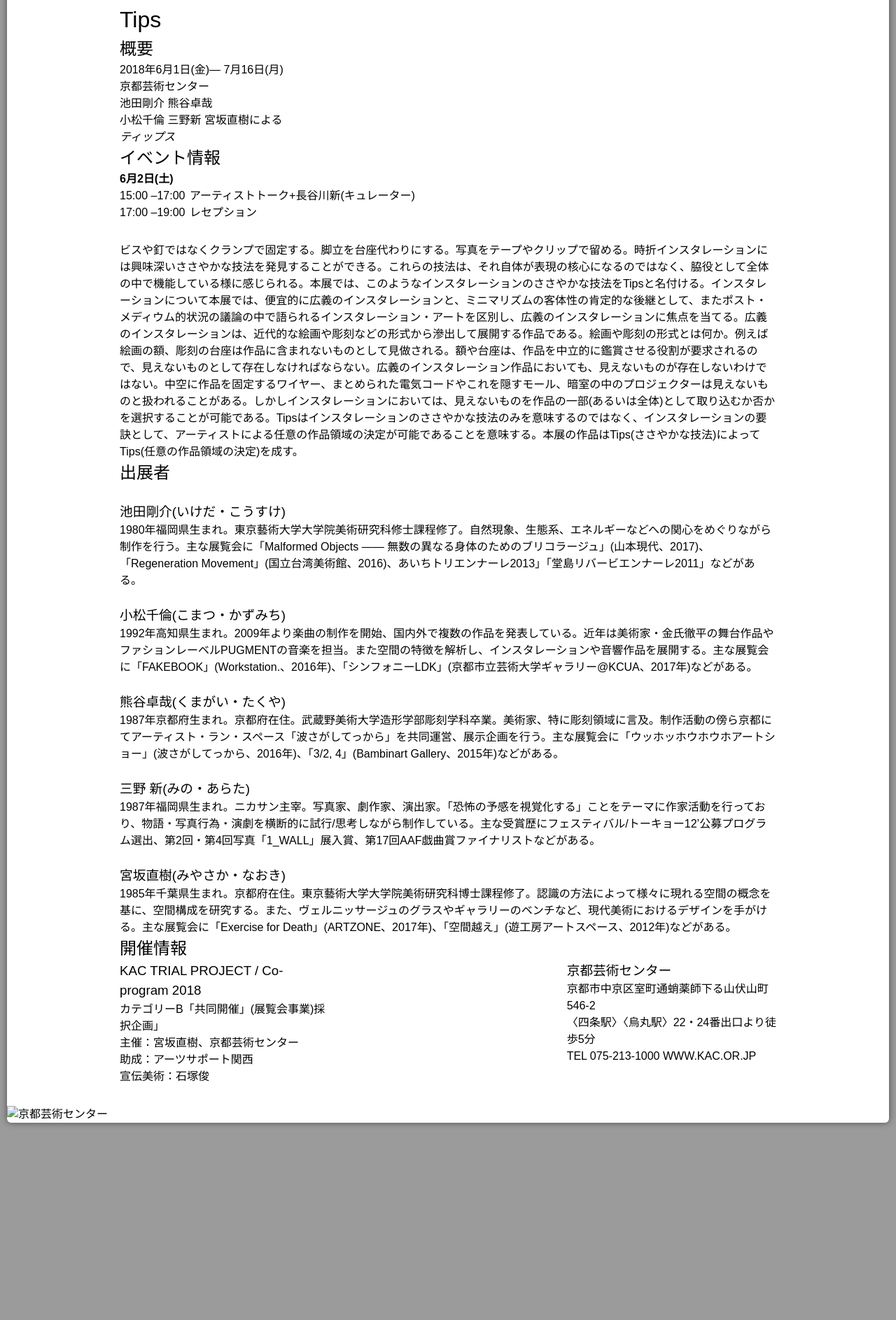
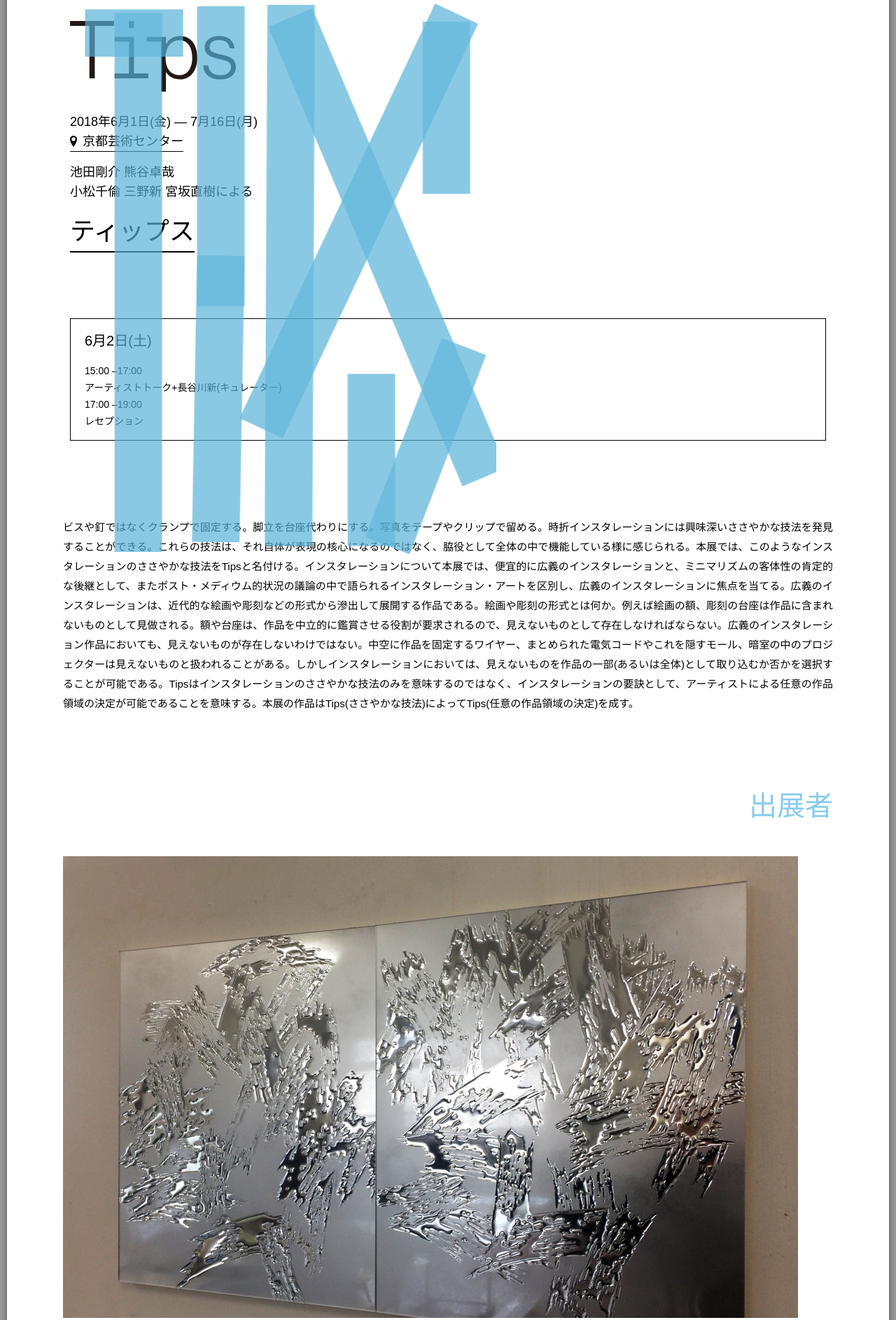
Before and after one commit to tips-kyoto/tips-kyoto, a website: page src/pug/index.pug in a window 1280 px wide. Shown: the part 191-2078 px from the top of the page at 70% size. Before the commit the page ends 1836 px from the top, so only its background shows below. Drawn offline with nearby package versions, Linux system fonts and the light colour scheme; files that its build step writes are made by us from their sources; files whose address does not match are found by name.

Commit message:
SPスタイル調整

```diff
--- a/src/pug/_modules/_footer.pug
+++ b/src/pug/_modules/_footer.pug
@@ -1,4 +1,4 @@
 footer#footer.l-footer
   .l-footer__inner
     .l-footer__logo
-      img(src="" alt="京都芸術センター")
+      img(src="/images/kac_logo.png" alt="京都芸術センター")
--- a/src/pug/index.pug
+++ b/src/pug/index.pug
@@ -6,15 +6,15 @@ block vars
   - var page = pages[key]
 
 block main
-  .l-container
-    section.c-outline
-      h1 Tips
+  section.c-outline
+    .l-container
+      h1.c-outline__logo
+        img(src="/images/tips_logo.svg" alt="Tips")
 
       .c-outline__info
         h2 概要
-        p.
-          2018年6月1日(金)― 7月16日(月)
-          <br>京都芸術センター
+        p 2018年6月1日(金) ― 7月16日(月)<br>
+          a.c-icon.map(href="https://goo.gl/maps/DQJfbHdreA62" target="_blank") 京都芸術センター
         p.
           池田剛介 熊谷卓哉
           <br>小松千倫 三野新 宮坂直樹による
@@ -34,32 +34,33 @@ block main
         p.
           ビスや釘ではなくクランプで固定する。脚立を台座代わりにする。写真をテープやクリップで留める。時折インスタレーションには興味深いささやかな技法を発見することができる。これらの技法は、それ自体が表現の核心になるのではなく、脇役として全体の中で機能している様に感じられる。本展では、このようなインスタレーションのささやかな技法をTipsと名付ける。インスタレーションについて本展では、便宜的に広義のインスタレーションと、ミニマリズムの客体性の肯定的な後継として、またポスト・メディウム的状況の議論の中で語られるインスタレーション・アートを区別し、広義のインスタレーションに焦点を当てる。広義のインスタレーションは、近代的な絵画や彫刻などの形式から滲出して展開する作品である。絵画や彫刻の形式とは何か。例えば絵画の額、彫刻の台座は作品に含まれないものとして見做される。額や台座は、作品を中立的に鑑賞させる役割が要求されるので、見えないものとして存在しなければならない。広義のインスタレーション作品においても、見えないものが存在しないわけではない。中空に作品を固定するワイヤー、まとめられた電気コードやこれを隠すモール、暗室の中のプロジェクターは見えないものと扱われることがある。しかしインスタレーションにおいては、見えないものを作品の一部(あるいは全体)として取り込むか否かを選択することが可能である。Tipsはインスタレーションのささやかな技法のみを意味するのではなく、インスタレーションの要訣として、アーティストによる任意の作品領域の決定が可能であることを意味する。本展の作品はTips(ささやかな技法)によってTips(任意の作品領域の決定)を成す。
 
+  .l-container
     section.c-exhibitor
       h2 出展者
 
       .c-exhibitor__block
-        img(src="" alt="")
-        h3 池田剛介(いけだ・こうすけ)
+        img(src="/images/prof_ikeda.jpg" alt="池田剛介(いけだ・こうすけ)")
+        h3: span 池田剛介(いけだ・こうすけ)
         p 1980年福岡県生まれ。東京藝術大学大学院美術研究科修士課程修了。自然現象、生態系、エネルギーなどへの関心をめぐりながら制作を行う。主な展覧会に「Malformed Objects ―― 無数の異なる身体のためのブリコラージュ」(山本現代、2017)、「Regeneration Movement」(国立台湾美術館、2016)、あいちトリエンナーレ2013」「堂島リバービエンナーレ2011」などがある。
 
       .c-exhibitor__block
-        img(src="" alt="")
-        h3 小松千倫(こまつ・かずみち)
-        p 1992年高知県生まれ。2009年より楽曲の制作を開始、国内外で複数の作品を発表している。近年は美術家・金氏徹平の舞台作品やファションレーベルPUGMENTの音楽を担当。また空間の特徴を解析し、インスタレーションや音響作品を展開する。主な展覧会に「FAKEBOOK」(Workstation.、2016年)、「シンフォニーLDK」(京都市立芸術大学ギャラリー@KCUA、2017年)などがある。
+        img(src="/images/prof_komatsu.jpg" alt="小松千倫(こまつ・かずみち)")
+        h3: span 小松千倫(こまつ・かずみち)
+        p(lang="ja") 1992年高知県生まれ。2009年より楽曲の制作を開始、国内外で複数の作品を発表している。近年は美術家・金氏徹平の舞台作品やファションレーベルPUGMENTの音楽を担当。また空間の特徴を解析し、インスタレーションや音響作品を展開する。主な展覧会に「FAKEBOOK」(Workstation. 、2016年)、「シンフォニーLDK」(京都市立芸術大学ギャラリー@KCUA、2017年)などがある。
 
       .c-exhibitor__block
-        img(src="" alt="")
-        h3 熊谷卓哉(くまがい・たくや)
+        img(src="/images/prof_kumagai.jpg" alt="熊谷卓哉(くまがい・たくや)")
+        h3: span 熊谷卓哉(くまがい・たくや)
         p 1987年京都府生まれ。京都府在住。武蔵野美術大学造形学部彫刻学科卒業。美術家、特に彫刻領域に言及。制作活動の傍ら京都にてアーティスト・ラン・スペース「波さがしてっから」を共同運営、展示企画を行う。主な展覧会に「ウッホッホウホウホアートショー」(波さがしてっから、2016年)、「3/2, 4」(Bambinart Gallery、2015年)などがある。
 
       .c-exhibitor__block
-        img(src="" alt="")
-        h3 三野 新(みの・あらた)
+        img(src="/images/prof_mino.jpg" alt="三野 新(みの・あらた)")
+        h3: span 三野 新(みの・あらた)
         p 1987年福岡県生まれ。ニカサン主宰。写真家、劇作家、演出家。「恐怖の予感を視覚化する」ことをテーマに作家活動を行っており、物語・写真行為・演劇を横断的に試行/思考しながら制作している。主な受賞歴にフェスティバル/トーキョー12’公募プログラム選出、第2回・第4回写真「1_WALL」展入賞、第17回AAF戯曲賞ファイナリストなどがある。
 
       .c-exhibitor__block
-        img(src="" alt="")
-        h3 宮坂直樹(みやさか・なおき)
+        img(src="/images/prof_miyasaka.jpg" alt="宮坂直樹(みやさか・なおき)")
+        h3: span 宮坂直樹(みやさか・なおき)
         p  1985年千葉県生まれ。京都府在住。東京藝術大学大学院美術研究科博士課程修了。認識の方法によって様々に現れる空間の概念を基に、空間構成を研究する。また、ヴェルニッサージュのグラスやギャラリーのベンチなど、現代美術におけるデザインを手がける。主な展覧会に「Exercise for Death」(ARTZONE、2017年)、「空間越え」(遊工房アートスペース、2012年)などがある。
 
     section.c-info
--- a/src/sass/basis/elements/_lists.scss
+++ b/src/sass/basis/elements/_lists.scss
@@ -1,34 +1,7 @@
 ul, ol {
   list-style: none;
-	margin: 0 0 1em;
-  padding: 0 0 0 1em;
-}
-
-ul > li {
-  position: relative;
-
-  &:before {
-    background: $color__text-main;
-    border-radius: 4px;
-    content: " ";
-    display: block;
-    height: 8px;
-    left: -1em;
-    position: absolute;
-    top: .5em;
-    width: 8px;
-  }
-}
-
-ol > li {
-  counter-increment : number;
-  position: relative;
-
-  &:before {
-    content: counter(number) ".";
-    display: inline-block;
-    margin-left: -1em;
-  }
+	margin: 0;
+  padding: 0;
 }
 
 li > ul,
@@ -38,40 +11,13 @@ li > ol {
 }
 
 dl {
-  margin: 0 auto 30px;
-  &:before,
-  &:after {
-    @include clearfix;
-  }
-  &:after {
-    @include clearfix-after;
-  }
+  margin: 0;
 }
 
 dt {
-  clear: left;
 	font-weight: normal;
-  float: left;
-  width: 100px;
-
-  &:not(:first-of-type) {
-  }
-
-  p:last-child {
-    margin: 0;
-  }
 }
 
 dd {
-  clear: right;
-  float: left;
 	margin: 0;
-  width: calc(100% - 100px);
-
-  &:not(:first-of-type) {
-  }
-
-  p:last-child {
-    margin: 0;
-  }
 }
--- a/src/sass/basis/typography/_typography.scss
+++ b/src/sass/basis/typography/_typography.scss
@@ -5,10 +5,15 @@ select,
 textarea {
   color: $color__text-main;
   font-family: $font__main;
-  @include font-size(1);
+  @include font-size(($font__size / 16px));
   line-height: $font__line-height-body;
   -webkit-font-smoothing: antialiased;
   -moz-osx-font-smoothing: grayscale;
+
+  @include max-screen($break_point_max) {
+    @include font-size(($font__size-sp / 16px));
+    line-height: $font__line-height-sp;
+  }
 }
 
 h1, h2, h3, h4, h5, h6 {
--- a/src/sass/component/_back.scss
+++ b/src/sass/component/_back.scss
@@ -12,7 +12,7 @@
     line-height: (36 / 30);
     position: fixed;
     top: 24px;
-    width: (330 / 375 * 100vw);
+    width: (350 / 375 * 100vw);
 
     p {
       transform: rotate(90deg);
--- /dev/null
+++ b/src/sass/component/_exhibitor.scss
@@ -0,0 +1,32 @@
+.c-exhibitor {
+  margin-top: 100px;
+
+  h2 {
+    color: $aqua;
+    @include fs(40 / 16);
+    text-align: right;
+  }
+
+  &__block {
+    margin-top: 40px;
+
+    img {
+      display: block;
+    }
+
+    h3 {
+      @include fs(15 / 16);
+      margin-top: 20px;
+
+      span {
+        border-bottom: 1px solid #000;
+        display: inline-block;
+      }
+    }
+
+    p {
+      line-break: strict;
+      margin-top: 10px;
+    }
+  }
+}
--- /dev/null
+++ b/src/sass/component/_icon.scss
@@ -0,0 +1,11 @@
+.c-icon {
+  background-position: left center;
+  background-repeat: no-repeat;
+  display: inline-block;
+  padding-left: 1em;
+
+  &.map {
+    background-image: url("../images/icon_map.svg");
+    background-size: 10px 16px;
+  }
+}
--- /dev/null
+++ b/src/sass/component/_info.scss
@@ -0,0 +1,24 @@
+.c-info {
+  margin-top: 100px;
+
+  &:after {
+    background: url("../images/tips_logo.svg") no-repeat center;
+    background-size: contain;
+    content: " ";
+    display: block;
+    height: 101px;
+    margin-left: auto;
+    margin-top: 100px;
+    margin-right: 10px;
+    width: 237px;
+  }
+
+  h2 {
+    height: 0;
+    visibility: hidden;
+  }
+
+  h3 {
+    @include fs(15 / 16);
+  }
+}
--- /dev/null
+++ b/src/sass/component/_outline.scss
@@ -0,0 +1,85 @@
+.c-outline {
+  padding-top: 25px;
+  position: relative;
+
+  &:before {
+    animation: marquee 90s linear 0s forwards;
+    background: url("../images/tips_tape.svg") no-repeat left 15px top;
+    content: " ";
+    height: 787px;
+    left: 140px;
+    opacity: .9;
+    pointer-events: none;
+    position: absolute;
+    top: 0;
+    transform: translateX(-130%);
+    width: 602px;
+  }
+
+  &__logo {
+    margin: 0 10px;
+
+    img {
+      height: 101px;
+      width: 237px;
+    }
+  }
+
+  &__info {
+    margin: 0 10px;
+
+    h2 {
+      height: 0;
+      visibility: hidden;
+    }
+
+    p {
+      @include fs(18 / 16);
+      line-height: (28 / 18);
+      margin-top: 15px;
+    }
+
+    a {
+      border-bottom: 1px solid #000;
+    }
+
+    em {
+      border-bottom: 2px solid #000;
+      display: inline-block;
+      @include fs(36 / 16);
+      font-style: normal;
+      font-weight: normal;
+    }
+  }
+
+  &__event {
+    border: 1px solid #000;
+    margin: 94px 10px 0;
+    padding: 15px 20px;
+
+    h2 {
+      height: 0;
+      visibility: hidden;
+    }
+
+    strong {
+      @include fs(20 / 16);
+      font-weight: normal;
+    }
+
+    dl {
+      @include fs(14 / 16);
+      line-height: (24 / 14);
+      margin-top: 15px;
+    }
+  }
+
+  &__statement {
+    line-height: (28 / 15);
+    margin-top: 110px;
+
+    p {
+      text-align: justify;
+    }
+  }
+}
--- a/src/sass/layout/_browser.scss
+++ b/src/sass/layout/_browser.scss
@@ -3,6 +3,7 @@
   border-radius: 6px;
   box-shadow: 0px 0px 10px 0px rgba(0,0,0,0.5);
   margin: 100px 10px 40px;
+  overflow: hidden;
   position: relative;
   z-index: 1;
 }
--- a/src/sass/layout/_column.scss
+++ b/src/sass/layout/_column.scss
@@ -1,10 +1,12 @@
-$gutter: 20px;
+$gutter: 25px;
 
 .l-columnWrap {
   align-items: stretch;
   display: flex;
   flex-wrap: wrap;
-  justify-content: space-between;
+  justify-content: flex-start;
+  margin-left: ($gutter * -1);
+  margin-bottom: ($gutter * -1);
 
   @include max-screen($break_point_max) {
     // display: block;
@@ -12,6 +14,7 @@ $gutter: 20px;
 }
 
 .l-column {
+  margin-left: $gutter;
   margin-bottom: $gutter;
 
   &.col1 {
@@ -19,7 +22,7 @@ $gutter: 20px;
   }
 
   &.col2 {
-    width: calc(#{100% / 2} - #{$gutter / 2});
+    width: calc(#{100% / 2} - $gutter);
 
     @include max-screen($break_point_max) {
       // width: 100%;
@@ -27,35 +30,34 @@ $gutter: 20px;
   }
 
   &.col3 {
-    margin-bottom: 30px;
-    width: calc(#{100% / 3} - #{$gutter * 2 / 3});
+    width: calc(#{100% / 3} - $gutter);
 
     @include max-screen($break_point_max) {
-      // width: 100%;
+      width: 100%;
     }
   }
 
   &.col4 {
-    width: calc(#{100% / 4} - #{$gutter * 3 / 4});
+    width: calc(#{100% / 4} - $gutter);
 
     @include max-screen($break_point_max) {
-      // width: calc(#{100% / 2} - #{$gutter / 2});
+      // width: calc(#{100% / 2} - $gutter);
     }
   }
 
   &.col5 {
-    width: calc(#{100% / 5} - #{$gutter * 4 / 5});
+    width: calc(#{100% / 5} - $gutter);
 
     @include max-screen($break_point_max) {
-      // width: calc(#{100% / 2} - #{$gutter / 2});
+      // width: calc(#{100% / 2} - $gutter);
     }
   }
 
   &.col6 {
-    width: calc(#{100% / 6} - #{$gutter * 5 / 6});
+    width: calc(#{100% / 6} - $gutter);
 
     @include max-screen($break_point_max) {
-      // width: calc(#{100% / 2} - #{$gutter / 2});
+      // width: calc(#{100% / 2} - $gutter);
     }
   }
 
--- a/src/sass/layout/_footer.scss
+++ b/src/sass/layout/_footer.scss
@@ -1,3 +1,11 @@
 .l-footer {
+  padding: 45px 0 60px;
+  &__logo {
 
+    img {
+      display: block;
+      margin: 0 auto;
+      width: 183px;
+    }
+  }
 }
--- a/src/sass/layout/_header.scss
+++ b/src/sass/layout/_header.scss
@@ -8,9 +8,9 @@
   }
 
   &__url {
-    background: rgba(230,230,230,1);
+    background: $gray;
     border-radius: 10px;
-    color: rgba(137,202,239,1);
+    color: $aqua;
     @include fs(18 / 16);
     line-height: 40px;
   }
--- a/src/sass/layout/_layout.scss
+++ b/src/sass/layout/_layout.scss
@@ -1,11 +1,8 @@
 .l-wrapper {
   overflow: hidden;
-  margin: 0 auto;
-  min-width: $content_width;
   position: relative;
 
   @include max-screen($break_point_max) {
-    min-width: 0;
   }
 }
 
@@ -17,7 +14,7 @@
   margin-right: auto;
   padding-left: $content_padding;
   padding-right: $content_padding;
-  width: $content_width;
+  max-width: $content_width;
 
   @include max-screen($break_point_max) {
     padding-left: $content_padding_sp;
--- /dev/null
+++ b/src/sass/mixins/_keyframes.scss
@@ -0,0 +1,8 @@
+@keyframes marquee {
+  0% {
+    transform: translateX(0%);
+  }
+  100% {
+    transform: translateX(-130%);
+  }
+}
--- a/src/sass/variables/_colors.scss
+++ b/src/sass/variables/_colors.scss
@@ -1,3 +1,6 @@
+$gray: rgba(230,230,230,1);
+$aqua: rgba(137,202,239,1);
+
 $color__background-body: rgba(155,155,155,1);
 $color__background-screen: #f1f1f1;
 $color__background-hr: #ccc;
--- a/src/sass/variables/_structure.scss
+++ b/src/sass/variables/_structure.scss
@@ -1,6 +1,6 @@
 $break_point_min: 769px;
 $break_point_max: 768px;
 
-$content_width: 1162px;
-$content_padding: 112px;
+$content_width: 1200px;
+$content_padding: 50px;
 $content_padding_sp: 10px;
--- a/src/sass/variables/_typography.scss
+++ b/src/sass/variables/_typography.scss
@@ -1,12 +1,15 @@
-$font__main: "游ゴシック", "Yu Gothic", "游ゴシック体", "YuGothic", "ヒラギノ角ゴ Pro W3", "HiraKakuProN-W3", "Hiragino Kaku Gothic Pro", "Meiryo UI", "メイリオ", Meiryo, sans-serif;
+$font__main: "ヒラギノ角ゴ Pro W3", "HiraKakuProN-W3", "Hiragino Kaku Gothic Pro", "游ゴシック", "Yu Gothic", "游ゴシック体", "YuGothic", sans-serif;
 $font__code: Monaco, Consolas, "Andale Mono", "DejaVu Sans Mono", monospace;
 $font__pre: "Courier 10 Pitch", Courier, monospace;
-$font__line-height-body: 1.5;
+$font__size: 15px;
+$font__size-sp: 15px;
+$font__line-height-body: (24 / 15);
+$font__line-height-sp: (24 / 15);
 $font__line-height-pre: 1.6;
 $font__spacing: .08em;
 
 $helvetica: "HelveticaNeue", "Helvetica Neue", Helvetica, Arial, sans-serif;
 $helveticaMedium: "HelveticaNeueMedium", "HelveticaNeue-Medium", "Helvetica Neue Medium", "HelveticaNeue", "Helvetica Neue", Helvetica, Arial, sans-serif;
 
-$sans-serif: "游ゴシック", "Yu Gothic", "游ゴシック体", "YuGothic", "ヒラギノ角ゴ Pro W3", "HiraKakuProN-W3", "Hiragino Kaku Gothic Pro", "Meiryo UI", "メイリオ", Meiryo, sans-serif;
-$serif: "游明朝", "Yu Mincho", "游明朝体", "YuMincho", "ヒラギノ明朝 ProN W3", "Hiragino Mincho ProN", "HG明朝E", serif;
+$sans-serif: "ヒラギノ角ゴ Pro W3", "HiraKakuProN-W3", "Hiragino Kaku Gothic Pro", "游ゴシック", "Yu Gothic", "游ゴシック体", "YuGothic", sans-serif;
+$serif: "ヒラギノ明朝 ProN W3", "Hiragino Mincho ProN", "游明朝", "Yu Mincho", "游明朝体", "YuMincho", "HG明朝E", serif;
```
Also changed, not shown: htdocs/images/icon_map.svg (renamed from htdocs/images/map.svg).
